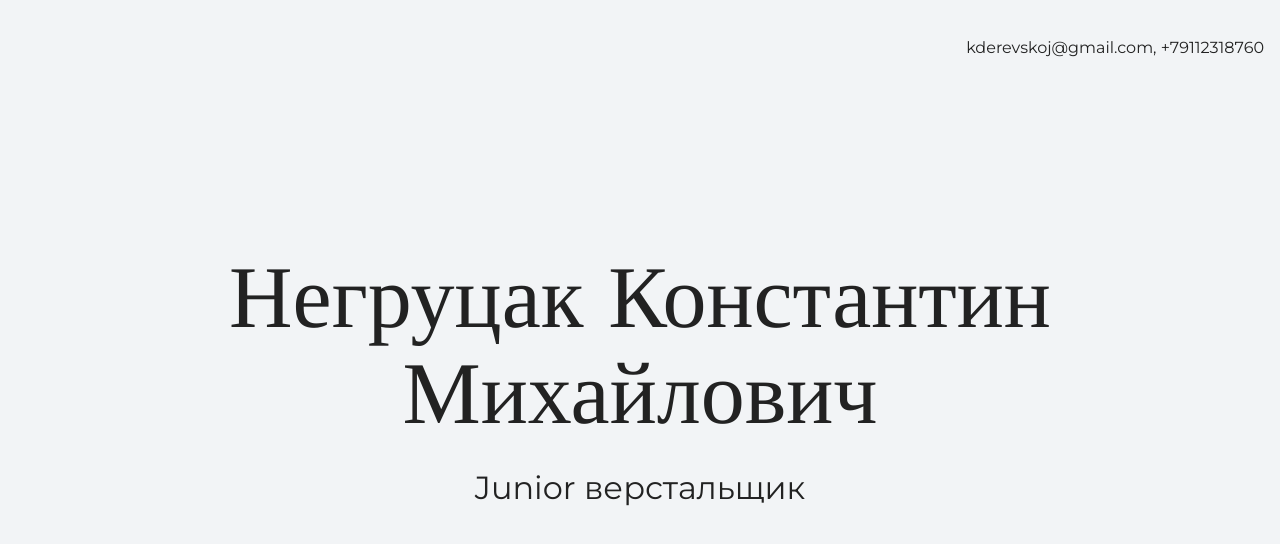
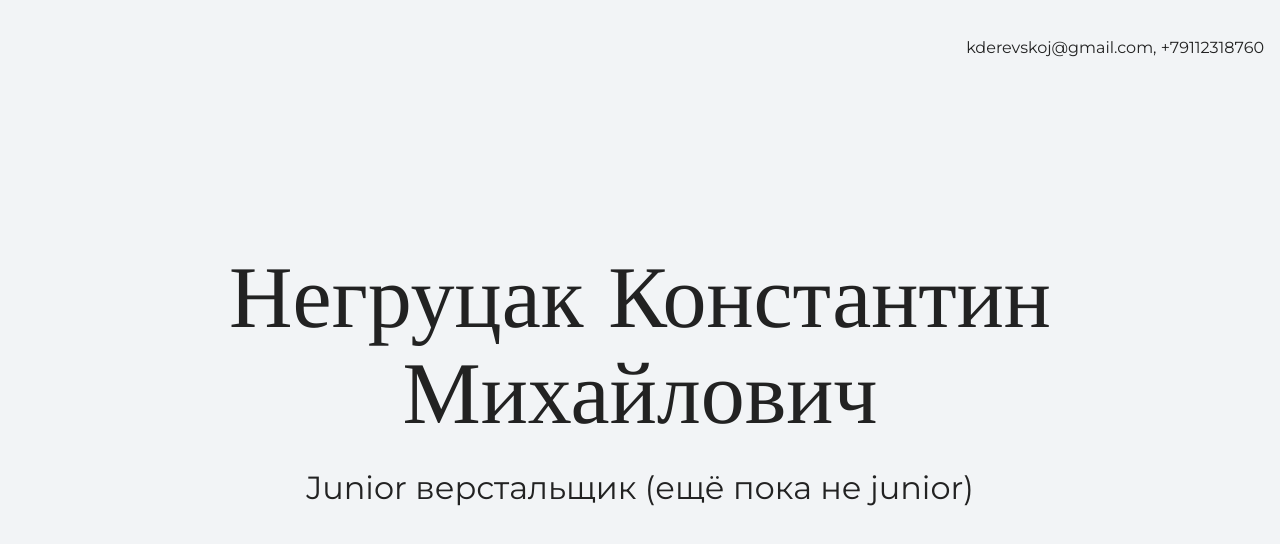
Before and after one commit to Konstantipopol/my-site, a plain HTML site: page index.html in a window 1280 px wide. Shown: the top 544 px of the page. Drawn offline with nearby package versions, Linux system fonts and the light colour scheme.

Commit message:
Add files via upload
changed some text on the main page

```diff
--- a/index.html
+++ b/index.html
@@ -18,7 +18,7 @@
     <section class="hero-image">
       <div class="container">
         <h1 class="heading">Негруцак Константин Михайлович</h1>
-        <p>Junior верстальщик</p>
+        <p>Junior верстальщик (ещё пока не junior)</p>
       </div>
     </section>
 
```
